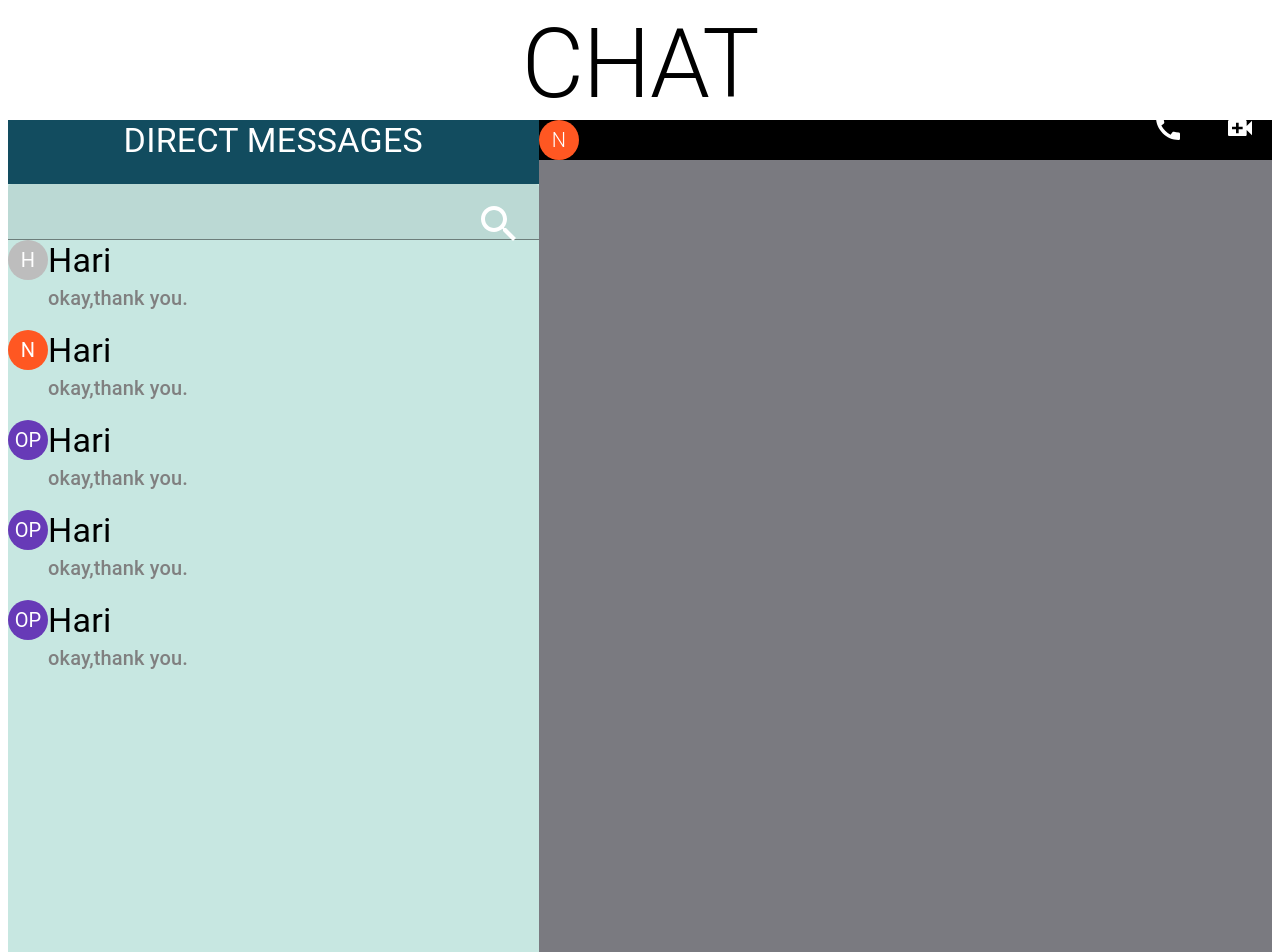
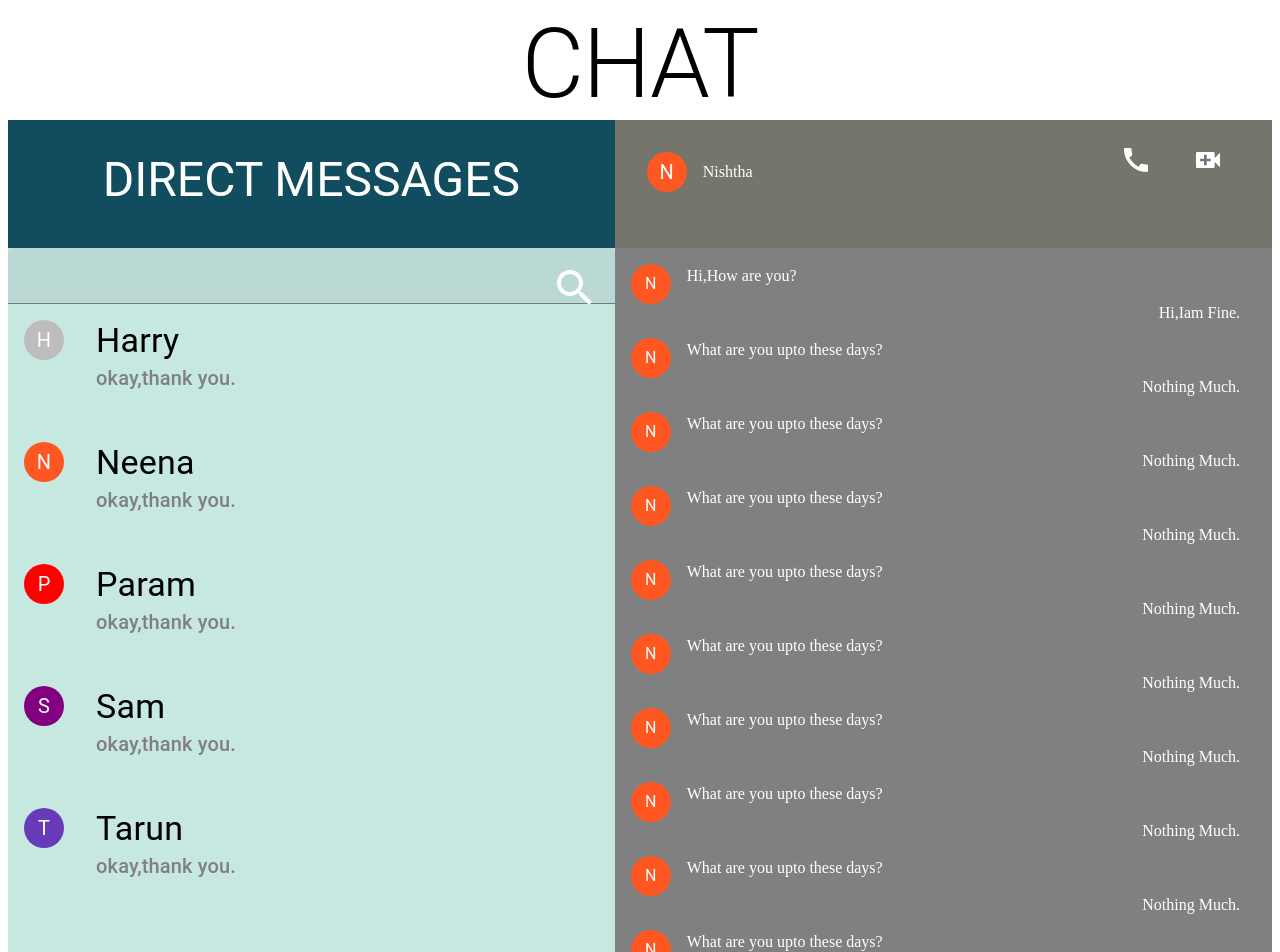
Before and after one commit to hargunkaur286/find_my_friend, a React (Create React App) app: page /chat in a window 1280 px wide. Shown: the top 952 px of the page. Built offline with nearby package versions, Linux system fonts and the light colour scheme.

Commit message:
chat page styles and component fixed

```diff
--- a/src/App.js
+++ b/src/App.js
@@ -13,6 +13,7 @@ function App() {
 
     <Routes>
     <Route path="/home" element={<Home/>} />
+    <Route path="/" element={<Home/>} />
       <Route path="/find" element={<Find/>} />
       <Route path="/chat" element={<Chatpage/>} />
 
--- a/src/Pages/Chatpage.jsx
+++ b/src/Pages/Chatpage.jsx
@@ -25,7 +25,7 @@ const Chatpage = () => {
     }}>
         <Box component="div" display={"flex"} style={{
             width: "100%",
-            height: "60rem",
+            height: "80rem",
             backgroundColor:"#7f7f93"
         }}>
 
@@ -34,15 +34,16 @@ const Chatpage = () => {
             flexGrow:1,
         }} style={{backgroundColor:"#C7E7E1",
         }} >
-        <Nav/>
-        <Searchbox/>
+        <Sidebar/>
         </Box>
+        {/* chat */}
        <Box  sx={{
-            flexGrow:3,
+            flexGrow:1.5,
 
         }}
 
         style={{backgroundColor:"#75756c",
+
         }}
         >
      <Chat/>
--- a/src/components/Chat.jsx
+++ b/src/components/Chat.jsx
@@ -6,12 +6,18 @@ import CallIcon from '@mui/icons-material/Call';
 import VideoCallIcon from '@mui/icons-material/VideoCall';
 import Message from './Messages';
 import Messages from './Messages';
+import Inputs from './Inputs';
 
 const Chat = () => {
   return (
     <>
-   <Typography variant="h2"style={{backgroundColor:"black"}}>
-   <Avatar sx={{ bgcolor: deepOrange[500] }}>N</Avatar>
+   <Box style={{backgroundColor:"inherit",height:"4rem",padding:"2rem"}}>
+   <Box sx={{display:"flex",alignItems:"center",justifyContent:"flex-start"}}>
+    <Avatar sx={{ bgcolor: deepOrange[500] ,marginRight:"1rem"}}>N</Avatar>
+   <span>Nishtha</span>
+    </Box>
+
+
 
 
 <Box display={"flex"} style={{justifyContent:"flex-end"}}>
@@ -25,9 +31,12 @@ const Chat = () => {
 </Stack>
 
    </Box>
+   </Box>
+
    <Messages/>
+   <Inputs/>
 
-   </Typography>
+
 
     </>
 
--- /dev/null
+++ b/src/components/Inputs.jsx
@@ -0,0 +1,71 @@
+import { Box, Button, FilledInput, FormControl, Stack, TextField, Typography } from '@mui/material'
+import { blueGrey } from '@mui/material/colors'
+import React from 'react'
+
+import DeleteIcon from '@mui/icons-material/Delete';
+import SendIcon from '@mui/icons-material/Send';
+
+import SpeedDial from '@mui/material/SpeedDial';
+import SpeedDialIcon from '@mui/material/SpeedDialIcon';
+import SpeedDialAction from '@mui/material/SpeedDialAction';
+import FileCopyIcon from '@mui/icons-material/FileCopyOutlined';
+import SaveIcon from '@mui/icons-material/Save';
+import PrintIcon from '@mui/icons-material/Print';
+import ShareIcon from '@mui/icons-material/Share';
+import EditIcon from '@mui/icons-material/Edit';
+const Inputs = () => {
+    const actions = [
+        { icon: <FileCopyIcon />, name: 'Copy' },
+        { icon: <SaveIcon />, name: 'Save' },
+        { icon: <PrintIcon />, name: 'Print' },
+        { icon: <ShareIcon />, name: 'Share' },
+      ];
+
+
+    return (
+    <>
+    <Box >
+
+    {/* <SpeedDial
+  ariaLabel="SpeedDial basic example"
+  sx={{ position: 'absolute', bottom: 16, right: 16 }}
+  icon={<SpeedDialIcon fontSize={"small"} />}
+>
+  {actions.map((action) => (
+    <SpeedDialAction
+      key={action.name}
+      icon={action.icon}
+      tooltipTitle={action.name}
+    />
+  ))}
+</SpeedDial>
+     */}
+    <Box
+      component="form"
+
+      sx={{
+        '& > :not(style)': {  width: '75%',marginLeft:"1rem",bottom: 2, left:0,top:3 },
+      display:"flex"}}
+      noValidate
+      autoComplete="off"
+    >
+      <TextField id="outlined-basic"  variant="outlined"
+      placeholder='Message'  />
+      {/* <SendIcon /> */}
+
+      <Button variant="primary" sx={{marginRight:0,width:"auto"}} endIcon={<SendIcon />}>
+        Send
+      </Button>
+
+
+
+        </Box>
+
+
+    </Box>
+
+    </>
+  )
+}
+
+export default Inputs
--- a/src/components/Messages.jsx
+++ b/src/components/Messages.jsx
@@ -1,16 +1,93 @@
-import { Typography ,Box} from '@mui/material'
+import { Typography ,Box, Avatar} from '@mui/material'
+import { deepOrange } from '@mui/material/colors'
 import React from 'react'
 
 
 const Messages = () => {
+
   return (
     <>
-    <Box >
-       <Box  sx={{width:"auto",height:"50rem" , bgcolor:"#7a7a80"}}>
-        <Typography variant='div' textAlign={'center'}
+    <Box  >
+       <Box  sx={{width:"auto",height:"auto" , bgcolor:"gray",overflowY: "auto",}}>
+          <Box component="div" sx={{display:"flex",alignItems:"center",marginLeft:"1rem"}}>
+          <Avatar sx={{fontSize:"1rem" ,marginTop:"1rem", bgcolor: deepOrange[500] }}>N</Avatar>
+          <Box sx={{fontSize:"1rem",marginLeft:"1rem"}}>Hi,How are you?</Box>
+          </Box>
+          <Box component="div" sx={{display:"flex",alignItems:"center",justifyContent:"flex-end",fontSize:"1rem",marginRight:"2rem"}}>
+      Hi,Iam Fine.
+          </Box>
+          <Box component="div" sx={{display:"flex",alignItems:"center",marginLeft:"1rem"}}>
+          <Avatar sx={{fontSize:"1rem" ,marginTop:"1rem", bgcolor: deepOrange[500] }}>N</Avatar>
+          <Box sx={{fontSize:"1rem",marginLeft:"1rem"}}>What are you upto these days?</Box>
+          </Box>
+          <Box component="div" sx={{display:"flex",alignItems:"center",justifyContent:"flex-end",fontSize:"1rem",marginRight:"2rem"}}>
+     Nothing Much.
+          </Box>
+          <Box component="div" sx={{display:"flex",alignItems:"center",marginLeft:"1rem"}}>
+          <Avatar sx={{fontSize:"1rem" ,marginTop:"1rem", bgcolor: deepOrange[500] }}>N</Avatar>
+          <Box sx={{fontSize:"1rem",marginLeft:"1rem"}}>What are you upto these days?</Box>
+          </Box>
+          <Box component="div" sx={{display:"flex",alignItems:"center",justifyContent:"flex-end",fontSize:"1rem",marginRight:"2rem"}}>
+     Nothing Much.
+          </Box>
+          <Box component="div" sx={{display:"flex",alignItems:"center",marginLeft:"1rem"}}>
+          <Avatar sx={{fontSize:"1rem" ,marginTop:"1rem", bgcolor: deepOrange[500] }}>N</Avatar>
+          <Box sx={{fontSize:"1rem",marginLeft:"1rem"}}>What are you upto these days?</Box>
+          </Box>
+          <Box component="div" sx={{display:"flex",alignItems:"center",justifyContent:"flex-end",fontSize:"1rem",marginRight:"2rem"}}>
+     Nothing Much.
+          </Box>
+          <Box component="div" sx={{display:"flex",alignItems:"center",marginLeft:"1rem"}}>
+          <Avatar sx={{fontSize:"1rem" ,marginTop:"1rem", bgcolor: deepOrange[500] }}>N</Avatar>
+          <Box sx={{fontSize:"1rem",marginLeft:"1rem"}}>What are you upto these days?</Box>
+          </Box>
+          <Box component="div" sx={{display:"flex",alignItems:"center",justifyContent:"flex-end",fontSize:"1rem",marginRight:"2rem"}}>
+     Nothing Much.
+          </Box>
+          <Box component="div" sx={{display:"flex",alignItems:"center",marginLeft:"1rem"}}>
+          <Avatar sx={{fontSize:"1rem" ,marginTop:"1rem", bgcolor: deepOrange[500] }}>N</Avatar>
+          <Box sx={{fontSize:"1rem",marginLeft:"1rem"}}>What are you upto these days?</Box>
+          </Box>
+          <Box component="div" sx={{display:"flex",alignItems:"center",justifyContent:"flex-end",fontSize:"1rem",marginRight:"2rem"}}>
+     Nothing Much.
+          </Box>
+          <Box component="div" sx={{display:"flex",alignItems:"center",marginLeft:"1rem"}}>
+          <Avatar sx={{fontSize:"1rem" ,marginTop:"1rem", bgcolor: deepOrange[500] }}>N</Avatar>
+          <Box sx={{fontSize:"1rem",marginLeft:"1rem"}}>What are you upto these days?</Box>
+          </Box>
+          <Box component="div" sx={{display:"flex",alignItems:"center",justifyContent:"flex-end",fontSize:"1rem",marginRight:"2rem"}}>
+     Nothing Much.
+          </Box>
+          <Box component="div" sx={{display:"flex",alignItems:"center",marginLeft:"1rem"}}>
+          <Avatar sx={{fontSize:"1rem" ,marginTop:"1rem", bgcolor: deepOrange[500] }}>N</Avatar>
+          <Box sx={{fontSize:"1rem",marginLeft:"1rem"}}>What are you upto these days?</Box>
+          </Box>
+          <Box component="div" sx={{display:"flex",alignItems:"center",justifyContent:"flex-end",fontSize:"1rem",marginRight:"2rem"}}>
+     Nothing Much.
+          </Box>
+          <Box component="div" sx={{display:"flex",alignItems:"center",marginLeft:"1rem"}}>
+          <Avatar sx={{fontSize:"1rem" ,marginTop:"1rem", bgcolor: deepOrange[500] }}>N</Avatar>
+          <Box sx={{fontSize:"1rem",marginLeft:"1rem"}}>What are you upto these days?</Box>
+          </Box>
+          <Box component="div" sx={{display:"flex",alignItems:"center",justifyContent:"flex-end",fontSize:"1rem",marginRight:"2rem"}}>
+     Nothing Much.
+          </Box>
+          <Box component="div" sx={{display:"flex",alignItems:"center",marginLeft:"1rem"}}>
+          <Avatar sx={{fontSize:"1rem" ,marginTop:"1rem", bgcolor: deepOrange[500] }}>N</Avatar>
+          <Box sx={{fontSize:"1rem",marginLeft:"1rem"}}>What are you upto these days?</Box>
+          </Box>
+          <Box component="div" sx={{display:"flex",alignItems:"center",justifyContent:"flex-end",fontSize:"1rem",marginRight:"2rem"}}>
+     Nothing Much.
+          </Box>
 
 
-        ></Typography>
+
+
+
+
+
+
+
         </Box>
        </Box>
 
--- a/src/components/Nav.jsx
+++ b/src/components/Nav.jsx
@@ -5,7 +5,7 @@ const Nav = () => {
   return (
     <div>
       <Box>
-        <Typography variant='h4' textAlign={"center"} sx={{backgroundColor: "#124C5F",height:"4rem"}}>DIRECT MESSAGES </Typography>
+        <Typography variant='h3' textAlign={"center"} sx={{backgroundColor: "#124C5F",height:"6rem",paddingTop:"2rem"}}>DIRECT MESSAGES </Typography>
       </Box >
     </div>
   )
--- a/src/components/Searchbox.jsx
+++ b/src/components/Searchbox.jsx
@@ -38,32 +38,32 @@ const Searchbox = () => {
   {/* <Lists/> */}
      <Stack direction="column" spacing={2} >
        <Box display={"flex"} >
-      <Avatar>H</Avatar>
-      <Typography variant='h4' sx={{color:"black" ,}}>Hari
+      <Avatar sx={{margin:"1rem"}}>H</Avatar>
+      <Typography variant='h4' sx={{color:"black" ,margin:"1rem"}}>Harry
       <Typography variant='h6' sx={{color:"gray" ,}}>okay,thank you.</Typography>
       </Typography>
       </Box>
       <Box display={"flex"} >
-      <Avatar sx={{ bgcolor: deepOrange[500] }}>N</Avatar>
-      <Typography variant='h4' sx={{color:"black" ,}}>Hari
+      <Avatar sx={{ bgcolor: deepOrange[500] ,margin:"1rem"}}>N</Avatar>
+      <Typography variant='h4' sx={{color:"black" ,margin:"1rem"}}>Neena
       <Typography variant='h6' sx={{color:"gray" ,}}>okay,thank you.</Typography>
       </Typography>
       </Box>
       <Box display={"flex"} >
-      <Avatar sx={{ bgcolor: deepPurple[500] }}>OP</Avatar>
-      <Typography variant='h4' sx={{color:"black" ,}}>Hari
+      <Avatar sx={{ bgcolor: "red",margin:"1rem" }}>P</Avatar>
+      <Typography variant='h4' sx={{color:"black" ,margin:"1rem"}}>Param
       <Typography variant='h6' sx={{color:"gray" ,}}>okay,thank you.</Typography>
       </Typography>
       </Box>
       <Box display={"flex"} >
-      <Avatar sx={{ bgcolor: deepPurple[500] }}>OP</Avatar>
-      <Typography variant='h4' sx={{color:"black" ,}}>Hari
+      <Avatar sx={{ bgcolor: "purple" ,margin:"1rem"}}>S</Avatar>
+      <Typography variant='h4' sx={{color:"black" ,margin:"1rem"}}>Sam
       <Typography variant='h6' sx={{color:"gray" ,}}>okay,thank you.</Typography>
       </Typography>
       </Box>
       <Box display={"flex"} >
-      <Avatar sx={{ bgcolor: deepPurple[500] }}>OP</Avatar>
-      <Typography variant='h4' sx={{color:"black" ,}}>Hari
+      <Avatar sx={{ bgcolor: deepPurple[500],margin:"1rem" }}>T</Avatar>
+      <Typography variant='h4' sx={{color:"black" ,margin:"1rem"}}>Tarun
       <Typography variant='h6' sx={{color:"gray" ,}}>okay,thank you.</Typography>
       </Typography>
       </Box>
--- a/src/components/Sidebar.jsx
+++ b/src/components/Sidebar.jsx
@@ -1,16 +1,21 @@
 import React from 'react'
 import Nav from './Nav'
 import { Box } from '@mui/material'
+import Searchbox from './Searchbox'
 
 const Sidebar = () => {
   return (
     <div>
-        <Box sx={{
-            flexGrow:1,
-            backgroundColor:"red"
-        }}  style={{  backgroundColor:"red"}}>
-        Sidebar
-        </Box>
+      <Box height={"2rem"}>
+      <Nav/>
+        <Searchbox/>
+
+      </Box>
+
+
+
+
+
 
     </div>
   )
```
